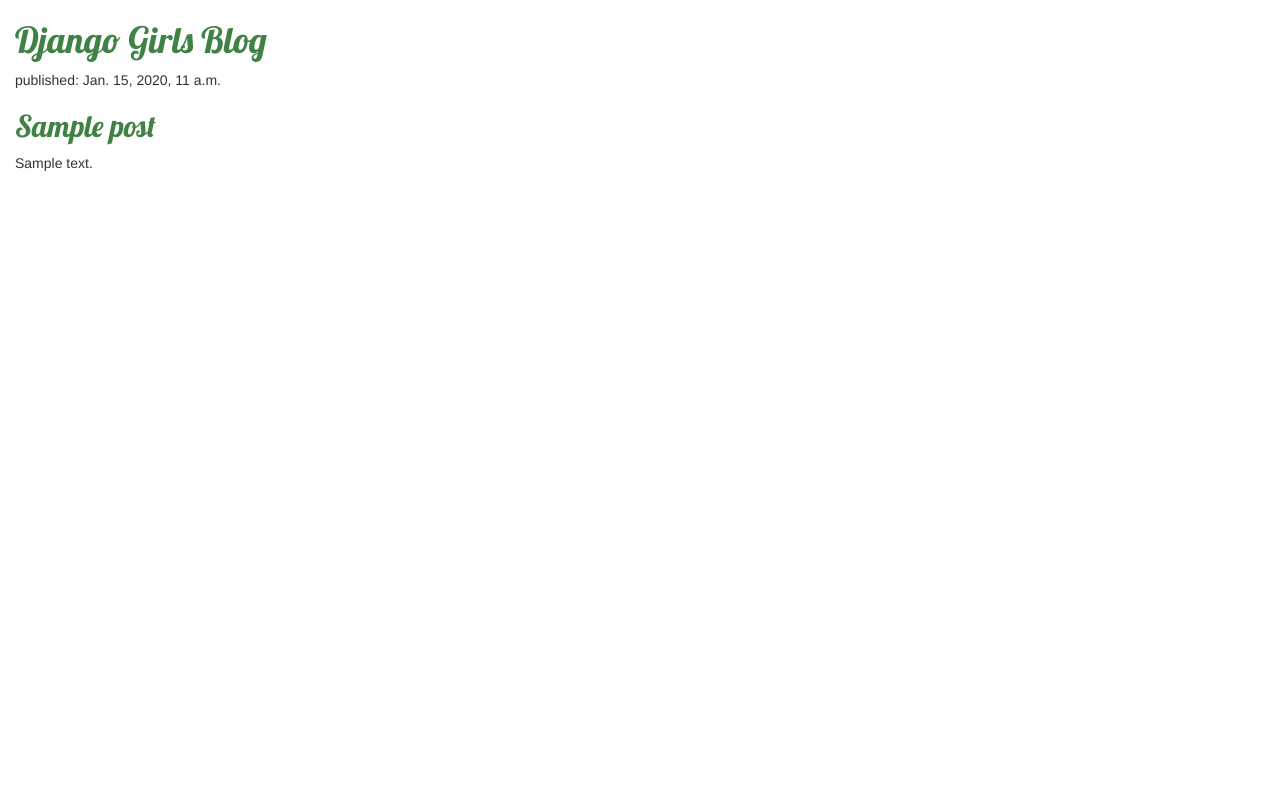
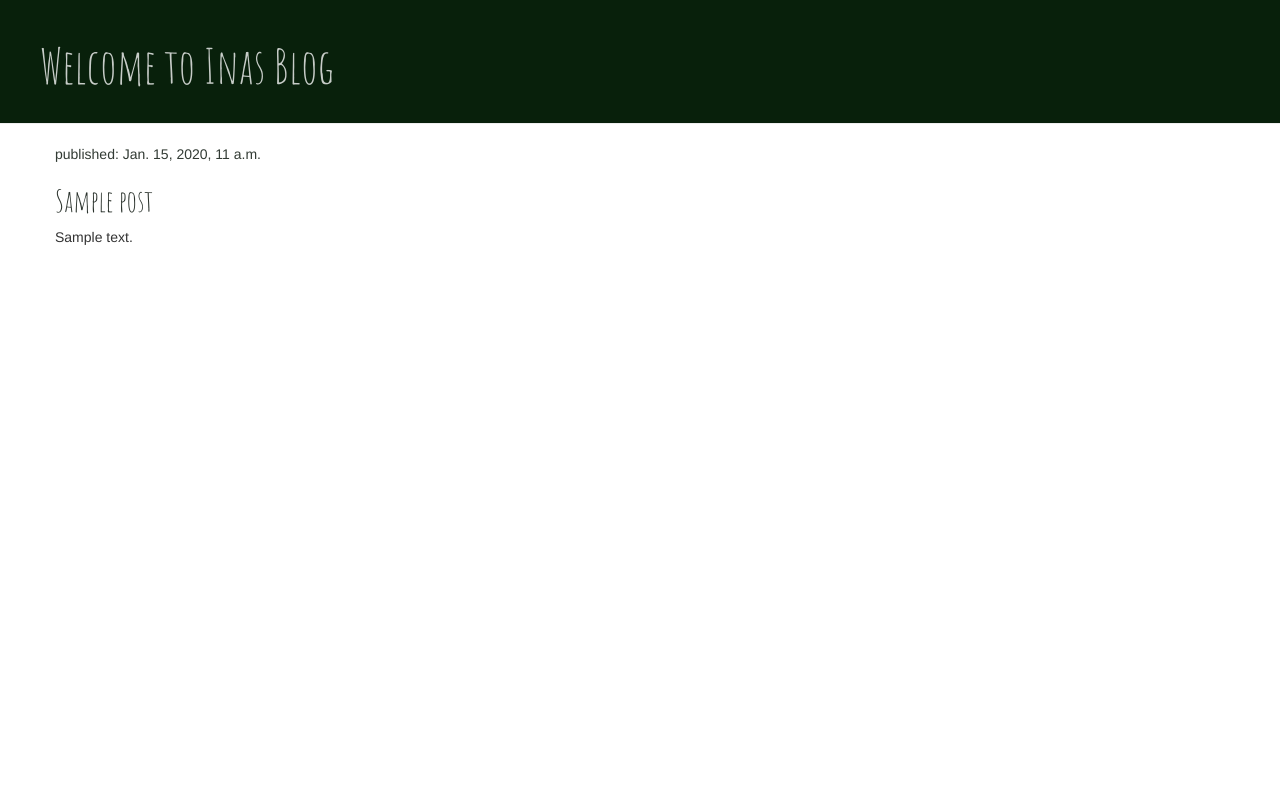
Before and after one commit to inaianani/my-first-blog, a Django app: template blog/templates/blog/post_list.html in a window 1280 px wide. Run offline with Django 3.2, Linux system fonts and the light colour scheme; the template is opened without the code that fills it: values that come from a table or form of the project are taken from there, others are empty; tables that the repository leaves empty hold one stand-in row (values such as "Sample post"); some libraries are stand-ins or nearby versions.

Commit message:
CSS stuff

```diff
--- a/blog/static/css/blog.css
+++ b/blog/static/css/blog.css
@@ -1,7 +1,46 @@
-h1 a, h2 a {
-    color: #408245;
-    font-family: 'Lobster';
+.page-header {
+    background-color: #08200b;
+    margin-top: 0;
+    padding: 20px 20px 20px 40px;
 }
-body {
-    padding-left: 15px;
+
+.page-header h1, .page-header h1 a, .page-header h1 a:visited, .page-header h1 a:active {
+    color: #c7ccc8;
+    font-size: 36pt;
+    text-decoration: none;
 }
+
+.content {
+    margin-left: 40px;
+}
+
+h1, h2, h3, h4 {
+    font-family: 'Amatic SC', cursive;
+}
+
+.date {
+    color: #323b34;
+}
+
+.save {
+    float: right;
+}
+
+.post-form textarea, .post-form input {
+    width: 100%;
+}
+
+.top-menu, .top-menu:hover, .top-menu:visited {
+    color: #ffffff;
+    float: right;
+    font-size: 26pt;
+    margin-right: 20px;
+}
+
+.post {
+    margin-bottom: 70px;
+}
+
+.post h2 a, .post h2 a:visited {
+    color: #2a322c;
+}
--- a/blog/templates/blog/post_list.html
+++ b/blog/templates/blog/post_list.html
@@ -1,24 +1,30 @@
 {% load static %}
 <html>
     <head>
-        <title>INAS BLOCK</title>
+        <title>INAS BLOG</title>
         <link rel="stylesheet" href="//maxcdn.bootstrapcdn.com/bootstrap/3.2.0/css/bootstrap.min.css">
         <link rel="stylesheet" href="//maxcdn.bootstrapcdn.com/bootstrap/3.2.0/css/bootstrap-theme.min.css">
-        <link href="//fonts.googleapis.com/css?family=Lobster&subset=latin,latin-ext" rel="stylesheet" type="text/css">
+        <link href="https://fonts.googleapis.com/css?family=Amatic+SC&display=swap" rel="stylesheet" type="text/css">
         <link rel="stylesheet" href="{% static 'css/blog.css' %}">
-
     </head>
     <body>
-        <div>
-            <h1><a href="/">Django Girls Blog</a></h1>
+        <div class="page-header">
+            <h1><a href="/">Welcome to Inas Blog</a></h1>
         </div>
-
-        {% for post in posts %}
-            <div>
-                <p>published: {{ post.published_date }}</p>
-                <h2><a href="">{{ post.title }}</a></h2>
-                <p>{{ post.text|linebreaksbr }}</p>
+        <div class="content container">
+            <div class="row">
+                <div class="col-md-8">
+                    {% for post in posts %}
+                        <div class="post">
+                            <div class="date">
+                                <p>published: {{ post.published_date }}</p>
+                            </div>
+                            <h2><a href="">{{ post.title }}</a></h2>
+                            <p>{{ post.text|linebreaksbr }}</p>
+                        </div>
+                    {% endfor %}
+                </div>
             </div>
-        {% endfor %}
+        </div>
     </body>
 </html>
```
